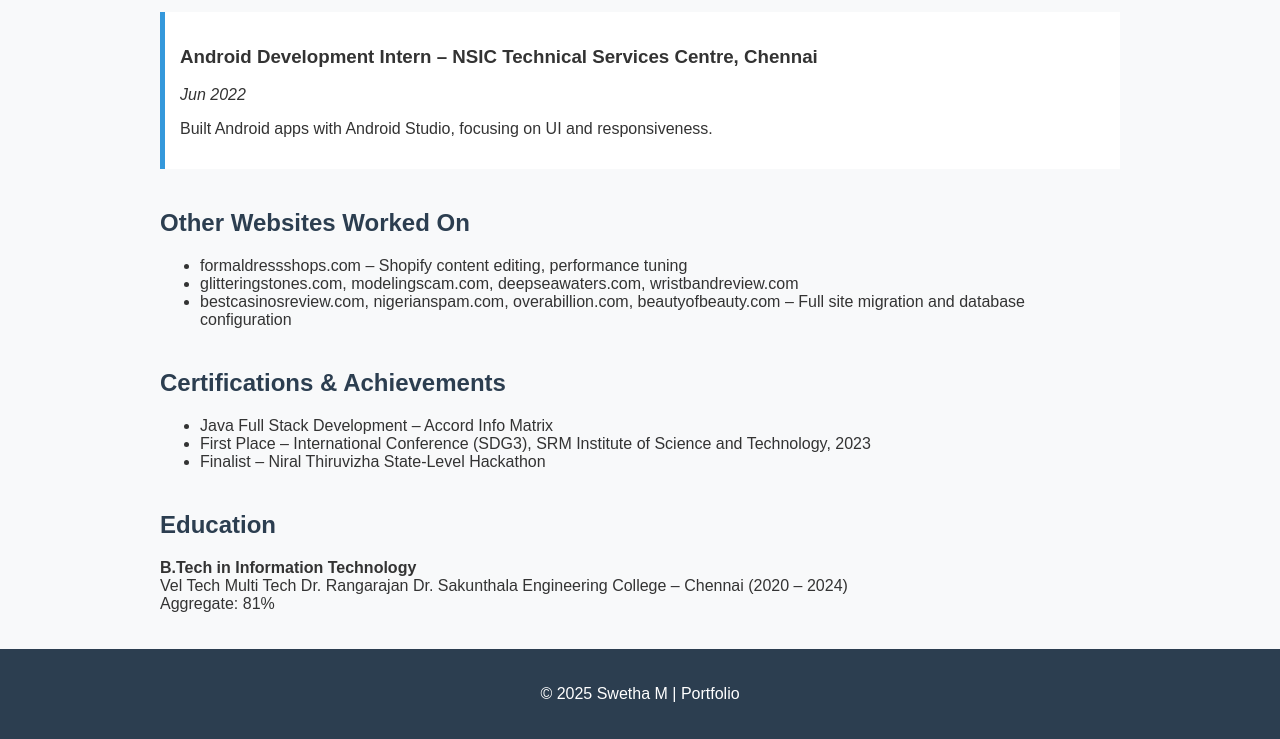
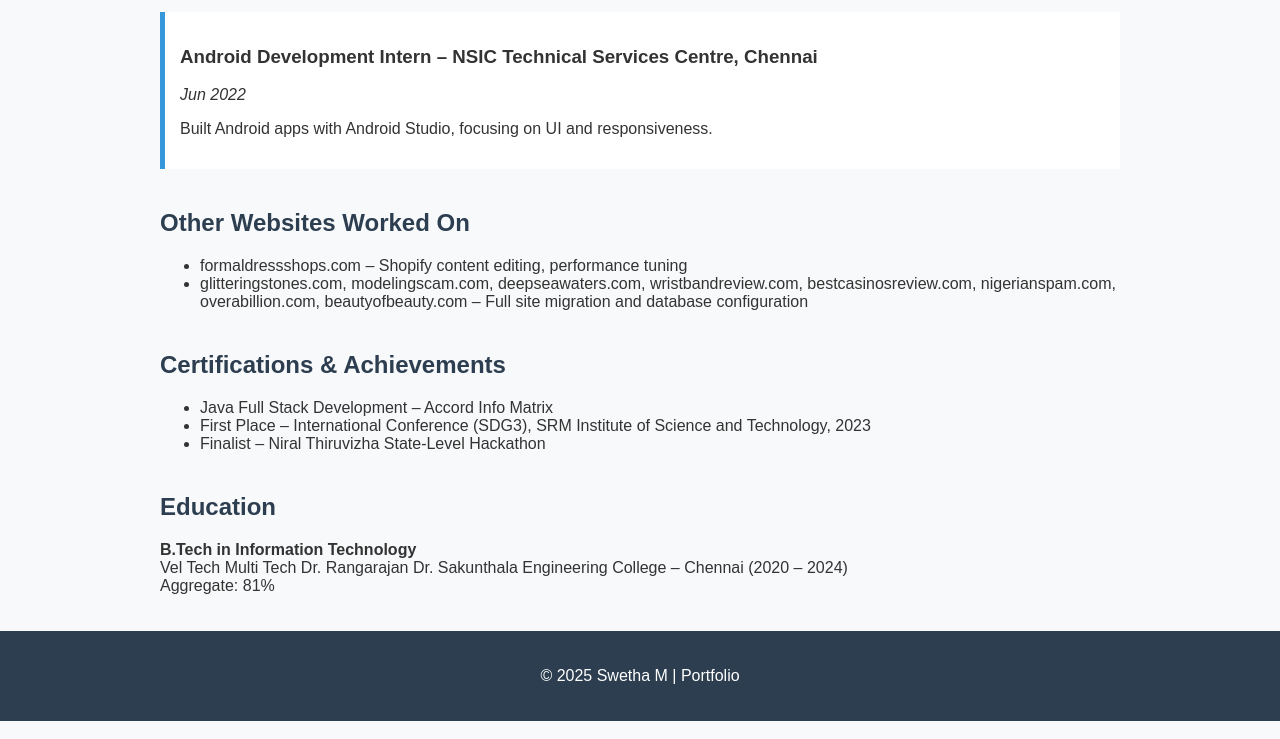
Before and after one commit to swethaswetha34999/swethaswetha34999.github.io, a plain HTML site: page index.html in a window 1280 px wide. Shown: the part 2037-2776 px from the top of the page. Drawn offline with Linux system fonts and the light colour scheme.

Commit message:
Update index.html other projects

```diff
--- a/index.html
+++ b/index.html
@@ -91,8 +91,7 @@
     <h2>Other Websites Worked On</h2>
     <ul>
       <li>formaldressshops.com – Shopify content editing, performance tuning</li>
-      <li>glitteringstones.com, modelingscam.com, deepseawaters.com, wristbandreview.com</li>
-      <li>bestcasinosreview.com, nigerianspam.com, overabillion.com, beautyofbeauty.com – Full site migration and database configuration</li>
+      <li>glitteringstones.com, modelingscam.com, deepseawaters.com, wristbandreview.com, bestcasinosreview.com, nigerianspam.com, overabillion.com, beautyofbeauty.com – Full site migration and database configuration</li>
     </ul>
 
     <h2>Certifications & Achievements</h2>
```
